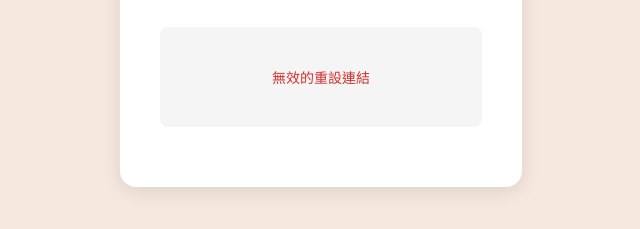
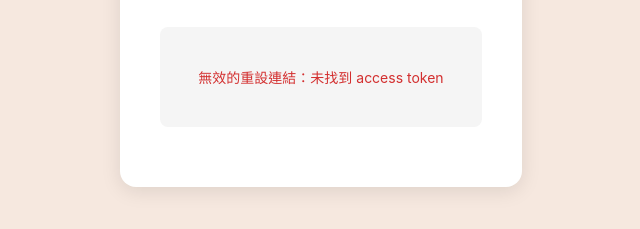
Before and after one commit to lynn800741/lensy-auth-pages, a plain HTML site: page reset-password.html in a window 1280 px wide. Shown: the part 495-724 px from the top of the page, without its empty margins (319-959 px from the left). Drawn offline with Linux system fonts and the light colour scheme.

Commit message:
Fix reset password token validation with debug info

```diff
--- a/reset-password.html
+++ b/reset-password.html
@@ -157,14 +157,26 @@
     </div>
 
     <script>
-        // 從 URL 獲取 token
+        // 從 URL 獲取 token - 支援多種格式
         const urlParams = new URLSearchParams(window.location.search);
-        const accessToken = urlParams.get('access_token');
+        const accessToken = urlParams.get('access_token') || urlParams.get('token');
         const type = urlParams.get('type');
 
-        if (!accessToken || type !== 'recovery') {
-            document.getElementById('error').textContent = '無效的重設連結';
+        // Debug: 顯示所有 URL 參數
+        console.log('URL 參數:', Object.fromEntries(urlParams));
+        console.log('Access Token:', accessToken);
+        console.log('Type:', type);
+
+        // 檢查是否有有效的 token
+        if (!accessToken) {
+            document.getElementById('error').textContent = '無效的重設連結：未找到 access token';
             document.getElementById('resetForm').style.display = 'none';
+        } else if (type && type !== 'recovery') {
+            document.getElementById('error').textContent = `無效的重設連結：類型不正確 (${type})`;
+            document.getElementById('resetForm').style.display = 'none';
+        } else {
+            // 顯示成功訊息
+            console.log('重設連結有效，可以重設密碼');
         }
 
         document.getElementById('resetForm').addEventListener('submit', async (e) => {
```
